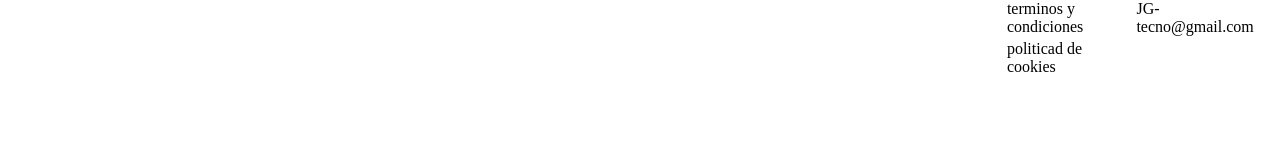
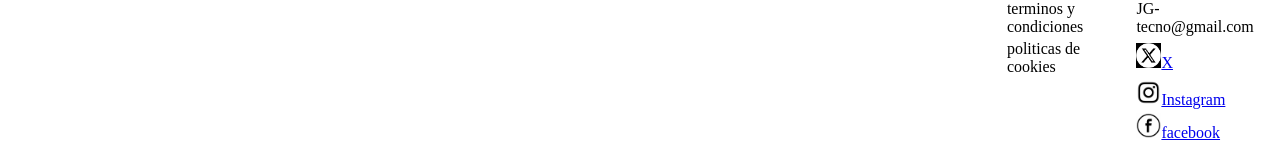
Before and after one commit to Joan20Guzman/_Web-Joan_, a plain HTML site: page html/javascript.html in a window 1280 px wide. Shown: the part 2152-2305 px from the top of the page. Before the commit the page ends 2239 px from the top, so only its background shows below. Drawn offline with Linux system fonts and the light colour scheme.

Commit message:
segunda prueba final

```diff
--- a/html/javascript.html
+++ b/html/javascript.html
@@ -51,7 +51,7 @@
             <iframe width="670" height="377" src="https://www.youtube.com/embed/PY_4QPg2niM" title="#1 Cómo agregar Javascript a nuestra hoja HTML - Curso de JavaScript desde cero para principiantes" allow="accelerometer; autoplay; clipboard-write; encrypted-media; gyroscope; picture-in-picture; web-share" referrerpolicy="strict-origin-when-cross-origin" allowfullscreen></iframe>
             <iframe width="670" height="377" src="https://www.youtube.com/embed/i1GAScvGW2c" title="3 Formas de insertar JavaScript en HTML"  allow="accelerometer; autoplay; clipboard-write; encrypted-media; gyroscope; picture-in-picture; web-share" referrerpolicy="strict-origin-when-cross-origin" allowfullscreen></iframe>
         </section>
-    <footer>
+        <footer>
             <table>
                 <tr>
                     <th>Quienes somos:</th>
@@ -76,10 +76,23 @@
                 <tr>
                     <td></td>
                     <td></td>
-                    <td>politicad de cookies</td>
+                    <td>politicas de cookies</td>
+                    <td><a href="https://x.com/?lang=es"><img src="../imagenes/x.png" id="social" alt="No se pudo visualizar">X</a></td>
+                </tr>
+                <tr>
                     <td></td>
+                    <td></td>
+                    <td></td>
+                    <td><a href="https://www.instagram.com/"><img src="../imagenes/instagram.jpg" id="social1" alt="No se pudo visualizar">Instagram</a></td>
+                </tr>
+
+                <tr>
+                    <td></td>
+                    <td></td>
+                    <td></td>
+                    <td><a href="https://www.facebook.com/"><img src="../imagenes/facebook.jfif"  id="social2"  alt="No se pudo visualizar">facebook</a></td>
                 </tr>
             </table>
-    </footer>
+       </footer>
     </body>
     </html>
```
Also changed, not shown: html/acercade.html (+14 -1 lines), html/contacto.html (+15 -2 lines), html/css.html (+15 -2 lines).
